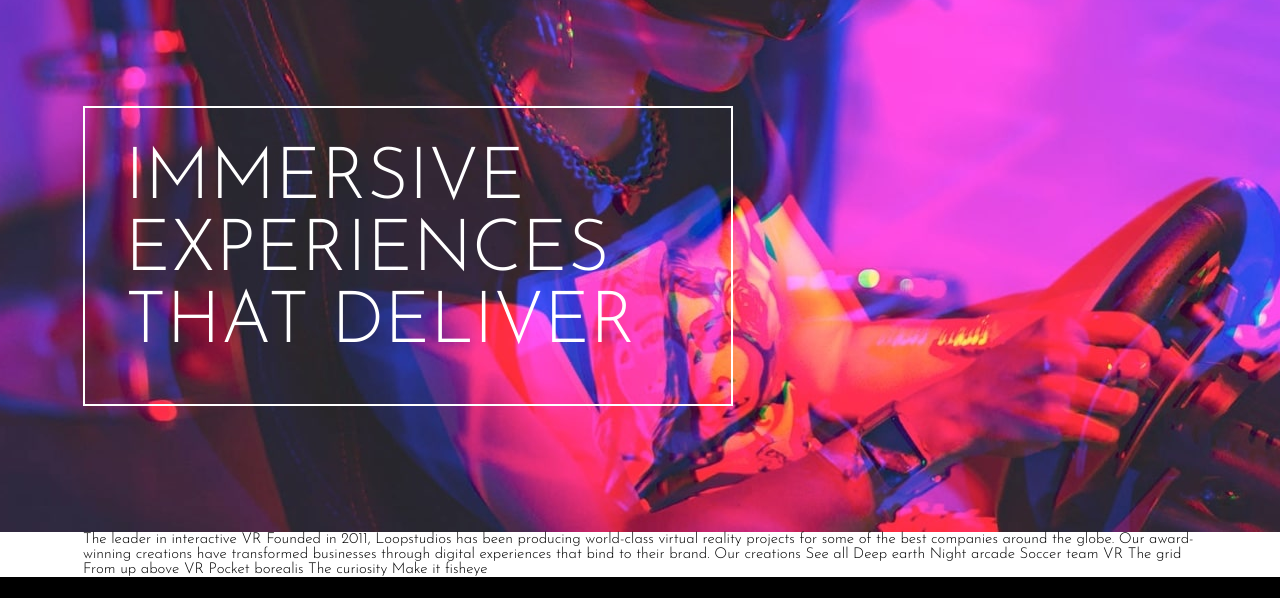
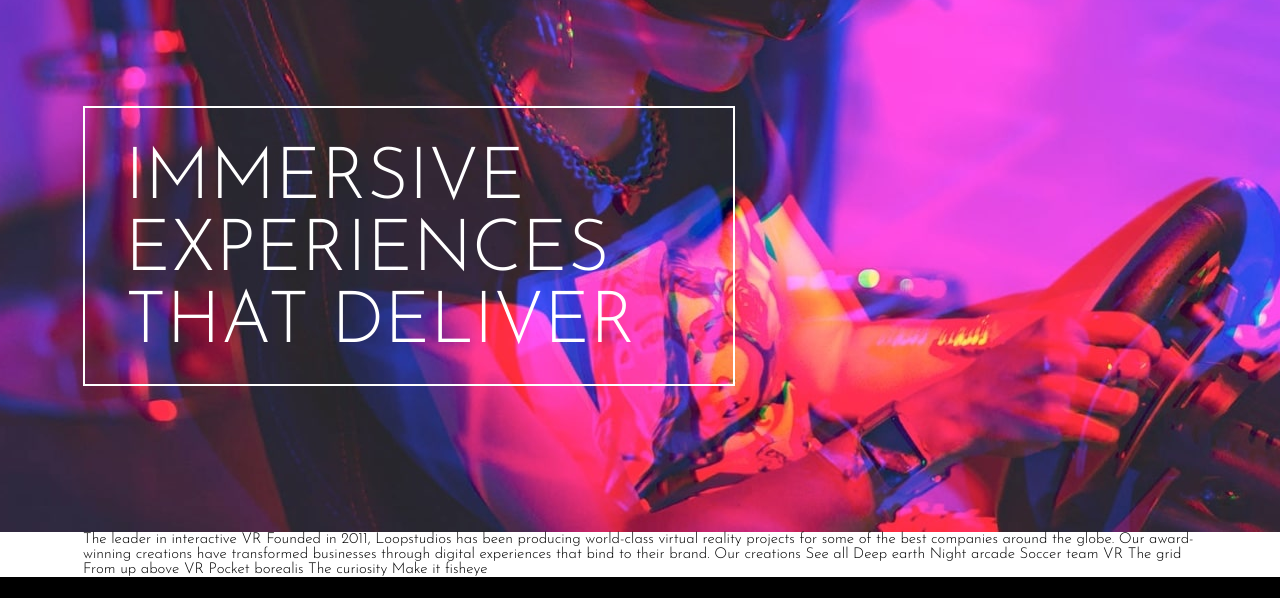
Before and after one commit to JepardMay/loopstudios-landing-page, a plain HTML site: page index.html in a window 1280 px wide. Shown: the part 118-716 px from the top of the page. Drawn offline with Linux system fonts and the light colour scheme.

```diff
--- a/static/css/styles.css
+++ b/static/css/styles.css
@@ -176,8 +176,8 @@
 .main-text {
    position: absolute;
    top: 14rem;
-   width: 40.625rem;
-   padding: 2.25rem 0 2.75rem 2.5rem;
+   width: 40.75rem;
+   padding: 2.25rem 0 24px 2.5rem;
    color: var(--color-white);
    text-transform: uppercase;
    font-family: var(--font-josefin);
```
